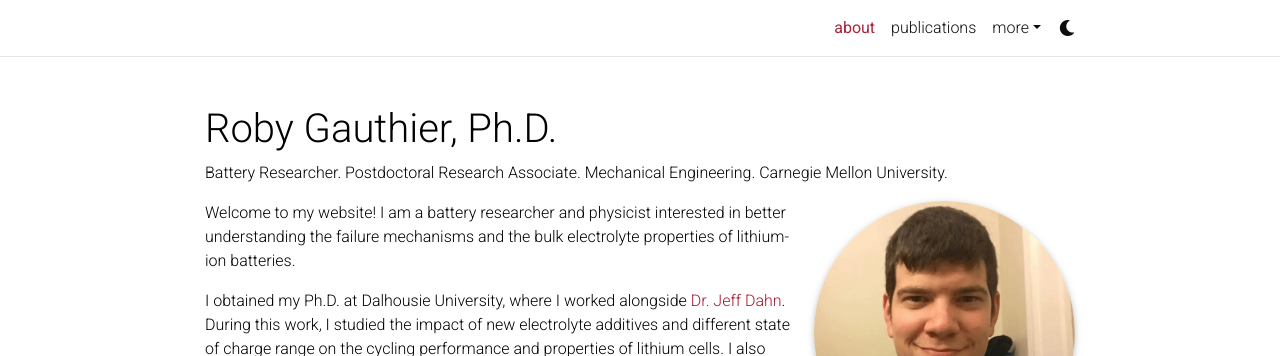
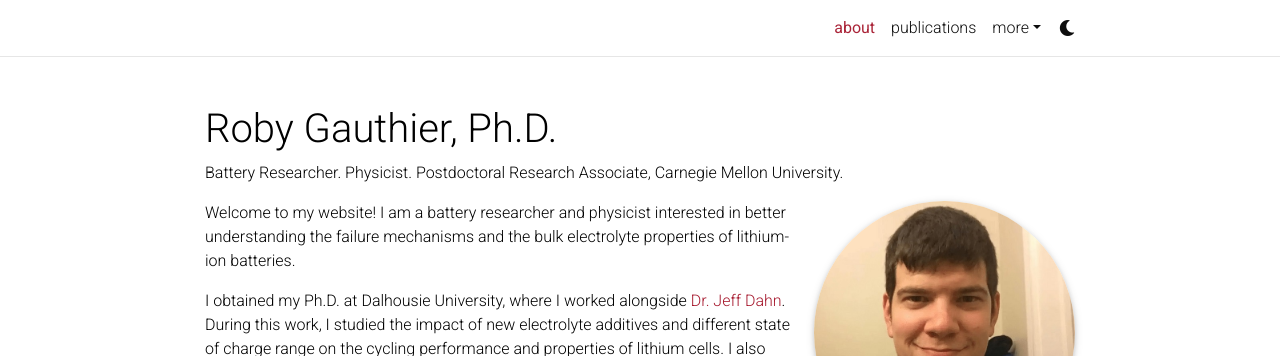
Before and after one commit to robygauthier/robygauthier.github.io, a Jekyll site: the page built from _pages/about.md, in a window 1280 px wide and 1260 px high. Shown: the top 356 px of the window. Built offline with Jekyll 4.4.1, drawn with Linux system fonts in a browser that asks for light colours; comment, search, counter and statistics services are not loaded; a style sheet for code colours, icons or effects is not loaded.

Commit message:
correct about subtitle

```diff
--- a/_pages/about.md
+++ b/_pages/about.md
@@ -2,7 +2,7 @@
 layout: about
 title: about
 permalink: /
-subtitle: Battery Researcher. Postdoctoral Research Associate. Mechanical Engineering. Carnegie Mellon University.
+subtitle: Battery Researcher. Physicist. Postdoctoral Research Associate, Carnegie Mellon University.
 
 profile:
   align: right
```
